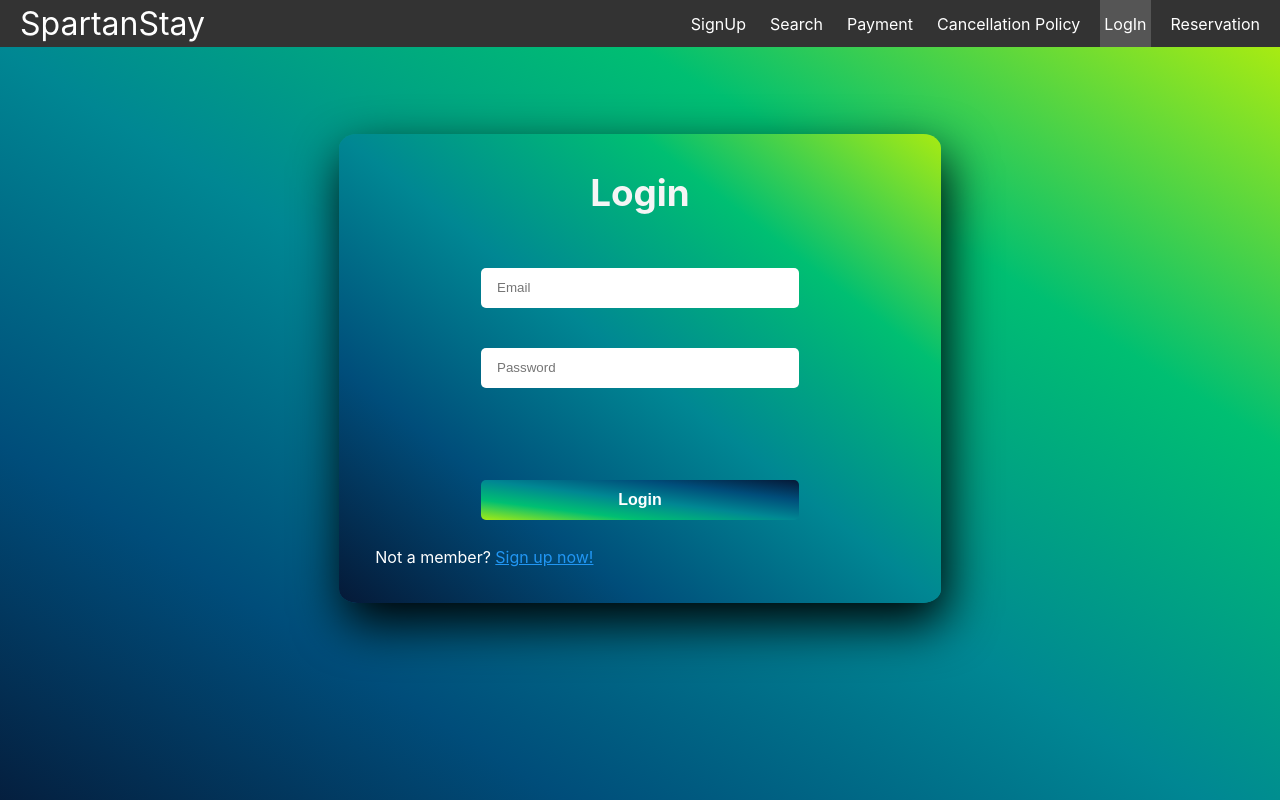
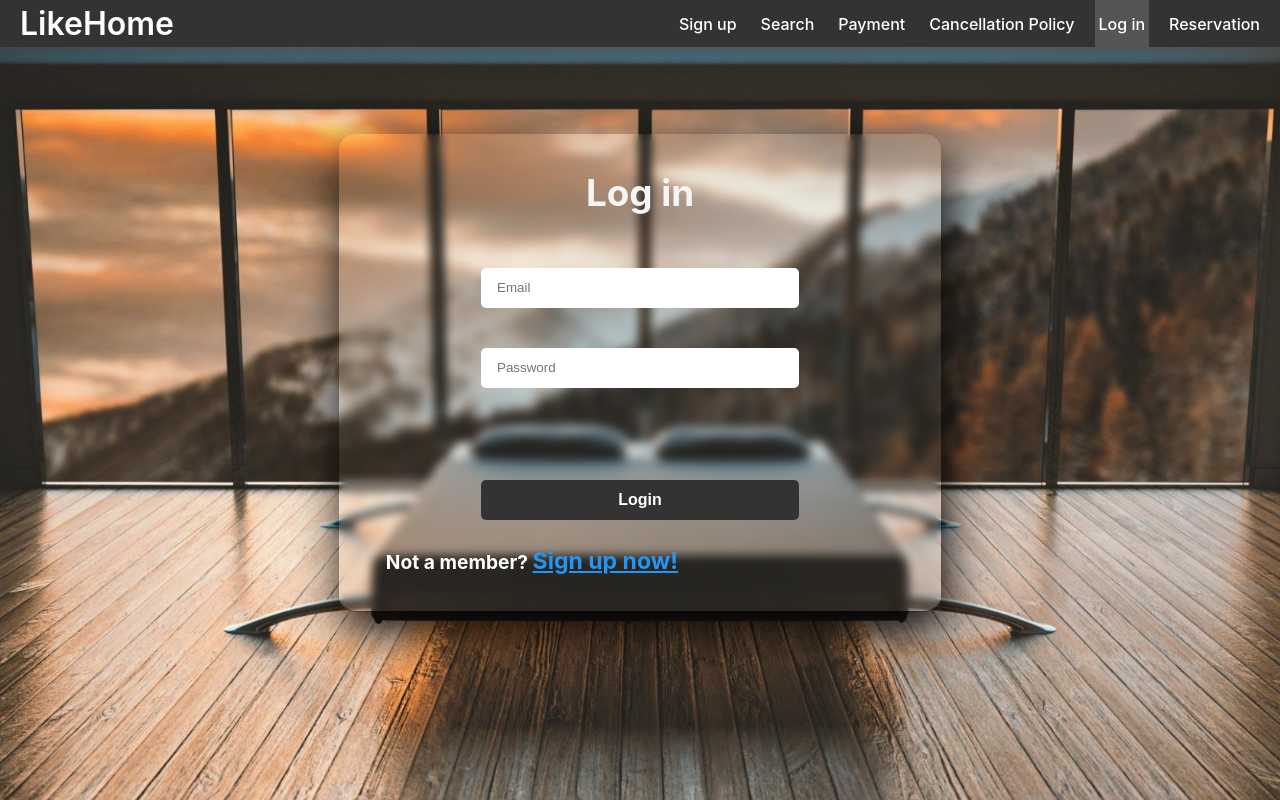
Before and after one commit to starphys/spartanstay, a React (Create React App) app in the folder spartanstay/frontend/: page /login in a window 1280 px wide. Built offline with nearby package versions, Linux system fonts and the light colour scheme.

Commit message:
sign-in and navbar styling improvements

```diff
--- a/spartanstay/frontend/src/Navbar.js
+++ b/spartanstay/frontend/src/Navbar.js
@@ -5,14 +5,14 @@ export default function Navbar({token}) {
   return (
     <nav className="nav">
       <Link to="/" className="site-title">
-        SpartanStay
+        LikeHome
       </Link>
-      <ul>
-        {token  ? "" : <CustomLink to="/sign-up">SignUp</CustomLink>}
+      <ul className="navbar-links">
+        {token  ? "" : <CustomLink to="/sign-up">Sign up</CustomLink>}
         <CustomLink to="/search">Search</CustomLink>
         <CustomLink to="/payment">Payment</CustomLink>
         <CustomLink to="/cancellations">Cancellation Policy</CustomLink>
-        {token ? "" : <CustomLink to="/login">LogIn</CustomLink>}
+        {token ? "" : <CustomLink to="/login">Log in</CustomLink>}
         {token ? <CustomLink to="/account">{token.firstName}'s Account</CustomLink> : ""}
         {token ? <CustomLink to="/mybookings">{token.firstName}'s Bookings</CustomLink> : ""}
         <CustomLink to="/reservation">Reservation</CustomLink>
--- a/spartanstay/frontend/src/pages/LogIn.js
+++ b/spartanstay/frontend/src/pages/LogIn.js
@@ -43,7 +43,7 @@ function LogIn({token, setToken}) {
     <div className="LogIn">
 
       <div className="LogInForm">
-        <label className="login-label"><b>Login</b></label>
+        <label className="login-label"><b>Log in</b></label>
         <input className="login-input" type="text" placeholder="Email" name="email" value={email}
         onChange={(e)=>setEmail(e.target.value)} required></input>
 
@@ -60,7 +60,7 @@ function LogIn({token, setToken}) {
 
         <button className="login-button" onClick={handleClick}>Login</button>
 
-        <label className="login-label-text">Not a member? <a href=" /sign-up"> Sign up now!</a></label>
+        <label className="login-label-text">Not a member? <a href=" /sign-up" className="sign-up-link"> Sign up now!</a></label>
 
       </div>
     </div>
--- a/spartanstay/frontend/src/pages/SignUp.js
+++ b/spartanstay/frontend/src/pages/SignUp.js
@@ -57,7 +57,7 @@ function SignUp({setToken}) {
     <div className="SignUp">
 
       <div className="SignUpForm">
-        <label className="su-label"><b>Sign Up</b></label>
+        <label className="su-label"><b>Sign up</b></label>
 
 
         <input className="su-input" type="text" placeholder="First Name" name="fname" value={firstName}
--- a/spartanstay/frontend/src/style/LogIn.css
+++ b/spartanstay/frontend/src/style/LogIn.css
@@ -12,7 +12,7 @@
 	justify-content: center;
 	display: block;
 	color: #fff;
-	background:linear-gradient(to left bottom, #051937, #004d7a, #008793, #00bf72, #a8eb12);
+    background: #333;
 	font-size: 1em;
 	font-weight: bold;
 	margin-top: 10%;
@@ -26,16 +26,19 @@
     width: 100%;
     height: 100vh;
     padding: 3%;
-    background: linear-gradient(to right top, #051937, #004d7a, #008793, #00bf72, #a8eb12);
+    background-image: url(../images/sign-in-background.jpeg);
+    background-size: cover;
+    background-repeat: no-repeat;
+    background-position: center;
 }
 .LogInForm {
-    background: linear-gradient(to right top, #051937, #004d7a, #008793, #00bf72, #a8eb12);
     width: 50%;
     border-radius: 3%;
     padding: 3%;
     margin-top: 4%;
     margin-left: 25%;
-    box-shadow: 5px 20px 50px #000
+    box-shadow: 5px 20px 50px #000;
+    backdrop-filter: blur(5px);
 }
 
 
@@ -51,9 +54,10 @@
 }
 .login-label-text {
     color:#fff;
-    font-size: 1em;
+    font-size: 1.2em;
+    font-weight: 700;
     margin-bottom: 0%;
-
+    margin-left: 2%;
 
 }
 
@@ -77,3 +81,6 @@
     border-radius: 5px;
 
 }
+.sign-up-link{
+    font-size: 1.2em;
+}
--- a/spartanstay/frontend/src/style/styles.css
+++ b/spartanstay/frontend/src/style/styles.css
@@ -20,6 +20,7 @@ body {
 
 .site-title {
   font-size: 2rem;
+  font-weight: 600;
 }
 
 .nav ul {
@@ -28,6 +29,7 @@ body {
   list-style: none;
   display: flex;
   gap: 1rem;
+  font-weight: 500;
 }
 
 .nav a {
```
Also changed, not shown: spartanstay/frontend/src/images/sign-in-background.jpeg (added).
